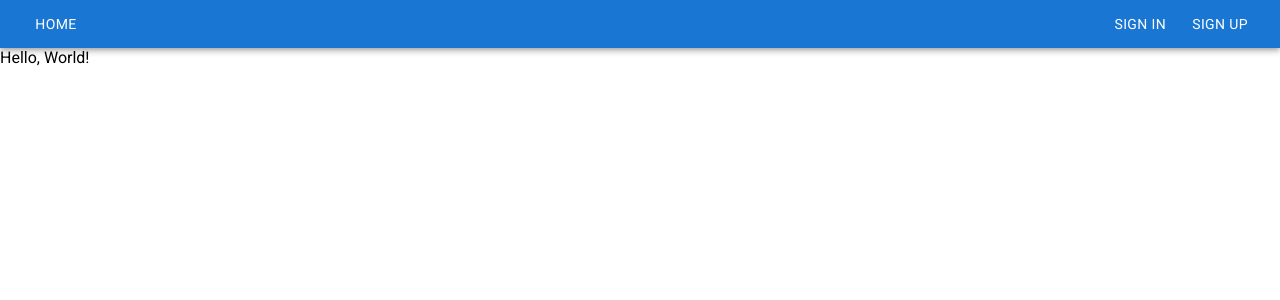
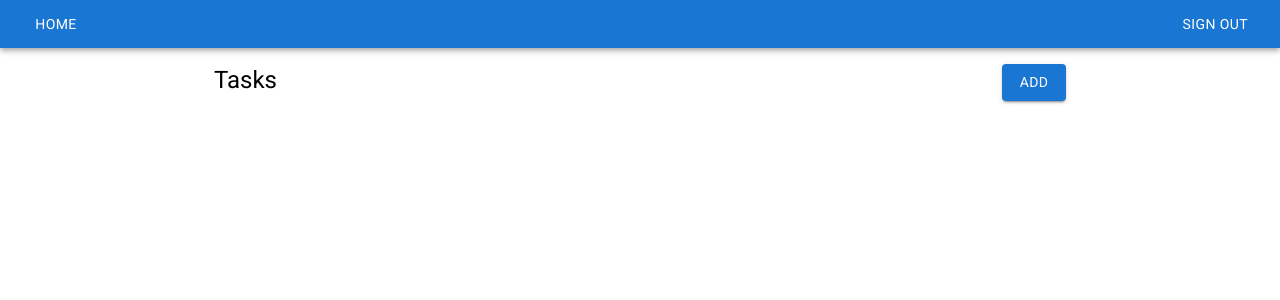
Before and after one commit to dklymovych/web-application, a Next.js app: page / in a window 1280 px wide. Shown: the top 300 px of the page. Built offline with nearby package versions, Linux system fonts and the light colour scheme; sample sign-in values are in the browser's storage.

Commit message:
add task creation

```diff
--- /dev/null
+++ b/app/api/tasks/new/route.ts
@@ -0,0 +1,34 @@
+import fs from 'fs'
+import * as jose from 'jose'
+import { writeFile } from 'fs/promises'
+import { bucket, tasks } from '@/lib/database'
+import { getUserId } from '@/lib/auth'
+
+export async function POST(req: Request) {
+  const token = req.headers.get('Authorization')
+
+  if (!token) {
+    return new Response(undefined, { status: 401 })
+  }
+
+  const user_id = await getUserId(token)
+
+  const formData = await req.formData()
+  const file: File = formData.get('file') as File
+
+  const bytes = await file.arrayBuffer()
+  const buffer = Buffer.from(bytes)
+
+  await writeFile('./data/graph.dat', buffer)
+
+  const readableStream = fs.createReadStream('./data/graph.dat')
+  const uploadStream = bucket.openUploadStream('graph.dat')
+  readableStream.pipe(uploadStream)
+
+  await tasks.insertOne({
+    'user_id': user_id,
+    'input_id': uploadStream.id
+  })
+
+  return new Response(undefined, { status: 201 })
+}
--- a/app/page.tsx
+++ b/app/page.tsx
@@ -1,7 +1,57 @@
+'use client'
+
+import { useEffect } from 'react'
+import { useRouter } from 'next/navigation'
+import { getToken } from '@/lib/auth'
+import Container from '@mui/material/Container'
+import Box from '@mui/material/Box'
+import Typography from '@mui/material/Typography'
+import Button from '@mui/material/Button'
+
 export default function HomePage() {
+  const router = useRouter()
+
+  useEffect(() => {
+    if (!getToken()) {
+      router.push('/login')
+    }
+  })
+
+  const addTask = async (event: React.ChangeEvent<HTMLInputElement>) => {
+    const files = event.target.files
+
+    if (files !== null) {
+      const body = new FormData()
+      body.set('file', files[0])
+
+      const res = await fetch('/api/tasks/new', {
+        method: 'POST',
+        headers: {
+          'Authorization': getToken() || ''
+        },
+        body
+      })
+    }
+  }
+
   return (
-    <main>
-      Hello, World!
-    </main>
+    <Container component="main" maxWidth="md">
+      <Box sx={{
+        marginTop: 2,
+        display: 'flex',
+        justifyContent: 'space-between'
+      }}>
+        <Typography component="h1" variant="h5">
+          Tasks
+        </Typography>
+        <Button
+          variant="contained"
+          component="label"
+        >
+          Add
+          <input type="file" onChange={addTask} hidden />
+        </Button>
+      </Box>
+    </Container>
   )
 }
--- a/components/Header.tsx
+++ b/components/Header.tsx
@@ -1,21 +1,40 @@
+'use client'
+
 import Link from 'next/link';
+import { getToken } from '@/lib/auth';
 import AppBar from '@mui/material/AppBar';
 import Toolbar from '@mui/material/Toolbar';
 import Button from '@mui/material/Button';
+import { useRouter } from 'next/navigation';
 
 export function Header() {
+  const router = useRouter()
+
+  const signOut = () => {
+    localStorage.removeItem('token')
+    router.push('/login')
+  }
+
   return (
     <AppBar position="static">
       <Toolbar variant="dense" sx={{ display: "flex" }}>
         <Button color="inherit" component="div">
           <Link href="/">Home</Link>
         </Button>
+        {getToken === null ?
+          <>
             <Button color="inherit" component="div" sx={{ ml: "auto" }}>
               <Link href="/login">Sign in</Link>
             </Button>
             <Button color="inherit" component="div" sx={{ ml: "10px" }}>
               <Link href="/signup">Sign up</Link>
             </Button>
+          </>
+          :
+          <Button color="inherit" component="div" onClick={signOut} sx={{ ml: "auto" }}>
+            Sign out
+          </Button>
+        }
       </Toolbar>
     </AppBar>
   )
--- a/lib/auth.ts
+++ b/lib/auth.ts
@@ -1,3 +1,14 @@
+import * as jose from 'jose'
+
 export function getToken() {
   return localStorage.getItem('token')
 }
+
+export async function getUserId(token: string) {
+  const { payload, protectedHeader } = await jose.jwtVerify(token, new TextEncoder().encode(process.env.JWT_SECRET_KEY), {
+    issuer: 'http://localhost:3000',
+    audience: 'http://localhost:3000',
+  })
+
+  return payload['_id']
+}
--- a/lib/database.ts
+++ b/lib/database.ts
@@ -1,6 +1,8 @@
-import { MongoClient } from 'mongodb'
+import { MongoClient, GridFSBucket } from 'mongodb'
 
 const client = new MongoClient(process.env.MONGODB_URI || "mongodb://localhost:27017")
 const database = client.db('db')
 
+export const bucket = new GridFSBucket(database);
 export const users = database.collection('users')
+export const tasks = database.collection('tasks')
```
Also changed, not shown: middleware.ts (deleted, +0 -11 lines), 1 other file (tests, documents, lock files or other folders). Lines whose indentation alone changed are shown as unchanged.
